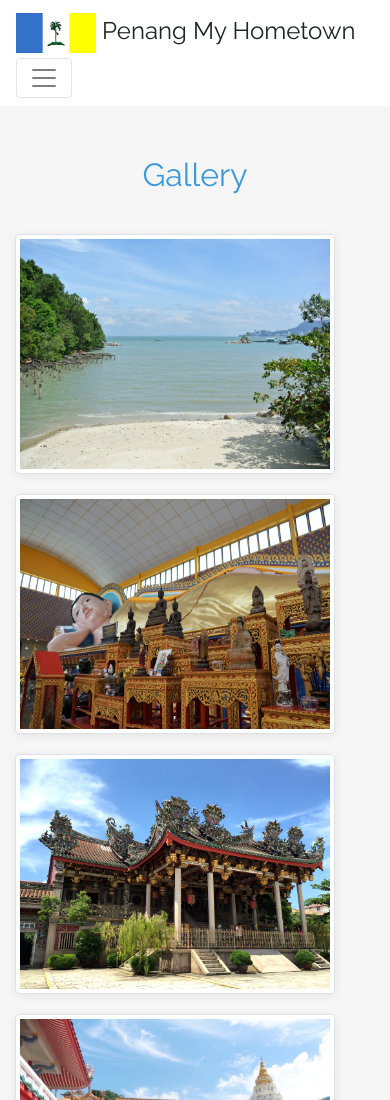
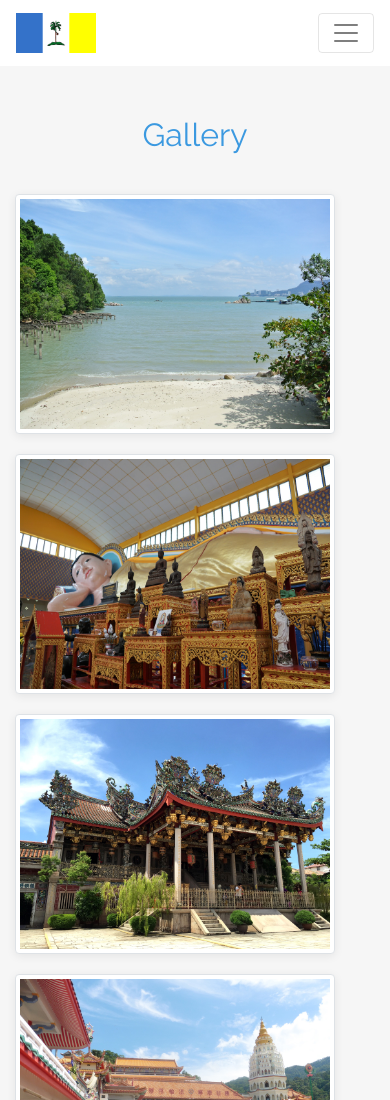
Before and after one commit to chuazhe/penang.github.io, a plain HTML site: page gallery.html in a window 390 px wide. Shown: the top 1100 px of the page. Drawn offline with nearby package versions, Linux system fonts and the light colour scheme.

Commit message:
Update 2

```diff
--- a/assets/css/styles.min.css
+++ b/assets/css/styles.min.css
@@ -1 +1 @@
-#Penang,#footerWord{display:block;margin:auto;text-align:center}body,html{font-family:Raleway}#Penang{font-size:10vw}p{text-align:justify;font-weight:300}.clean-block.clean-gallery .item .image{height:240px;width:320px}#footerWord{padding-top:1%}#navbar{opacity:1}.sticky{opacity:.5}#discoverBtn{transition:all .55s ease 0s}
+#Penang,#footerWord{display:block;margin:auto;text-align:center}body,html{font-family:Raleway}#Penang{font-size:10vw}p{text-align:justify;font-weight:300}.clean-block.clean-gallery .item .image{height:240px;width:320px}#footerWord{padding-top:1%}#navbar{opacity:1}.sticky{opacity:.5}#discoverBtn{transition:all .55s ease 0s;font-size:16px}
--- a/gallery.html
+++ b/gallery.html
@@ -4,7 +4,7 @@
 <head>
     <meta charset="utf-8">
     <meta name="viewport" content="width=device-width, initial-scale=1.0">
-    <title>Gallery - Penang My Hometown</title>
+    <title>Gallery - Penang</title>
     <link rel="stylesheet" href="assets/bootstrap/css/bootstrap.min.css">
     <link rel="stylesheet" href="https://fonts.googleapis.com/css?family=Montserrat:400,400i,700,700i,600,600i">
     <link rel="stylesheet" href="https://fonts.googleapis.com/css?family=Raleway:300,400,700">
@@ -15,7 +15,7 @@
 
 <body>
     <nav class="navbar navbar-light navbar-expand-lg clean-navbar" id="navbar">
-        <div class="container"><a class="navbar-brand logo"><img src="assets/img/2000px-Flag_of_Penang_(Malaysia).svg.png" class="d-inline-block" width="80px" height="40px">&nbsp;Penang My Hometown<br></a><button class="navbar-toggler" data-toggle="collapse" data-target="#navcol-1"><span class="sr-only">Toggle navigation</span><span class="navbar-toggler-icon"></span></button>
+        <div class="container"><a class="navbar-brand logo" style="font-size:17px;"><img src="assets/img/2000px-Flag_of_Penang_(Malaysia).svg.png" class="d-inline-block" width="80px" height="40px"><br></a><button class="navbar-toggler" data-toggle="collapse" data-target="#navcol-1"><span class="sr-only">Toggle navigation</span><span class="navbar-toggler-icon"></span></button>
             <div
                 class="collapse navbar-collapse" id="navcol-1">
                 <ul class="nav navbar-nav ml-auto">
```
Also changed, not shown: index.html (+2 -2 lines).
